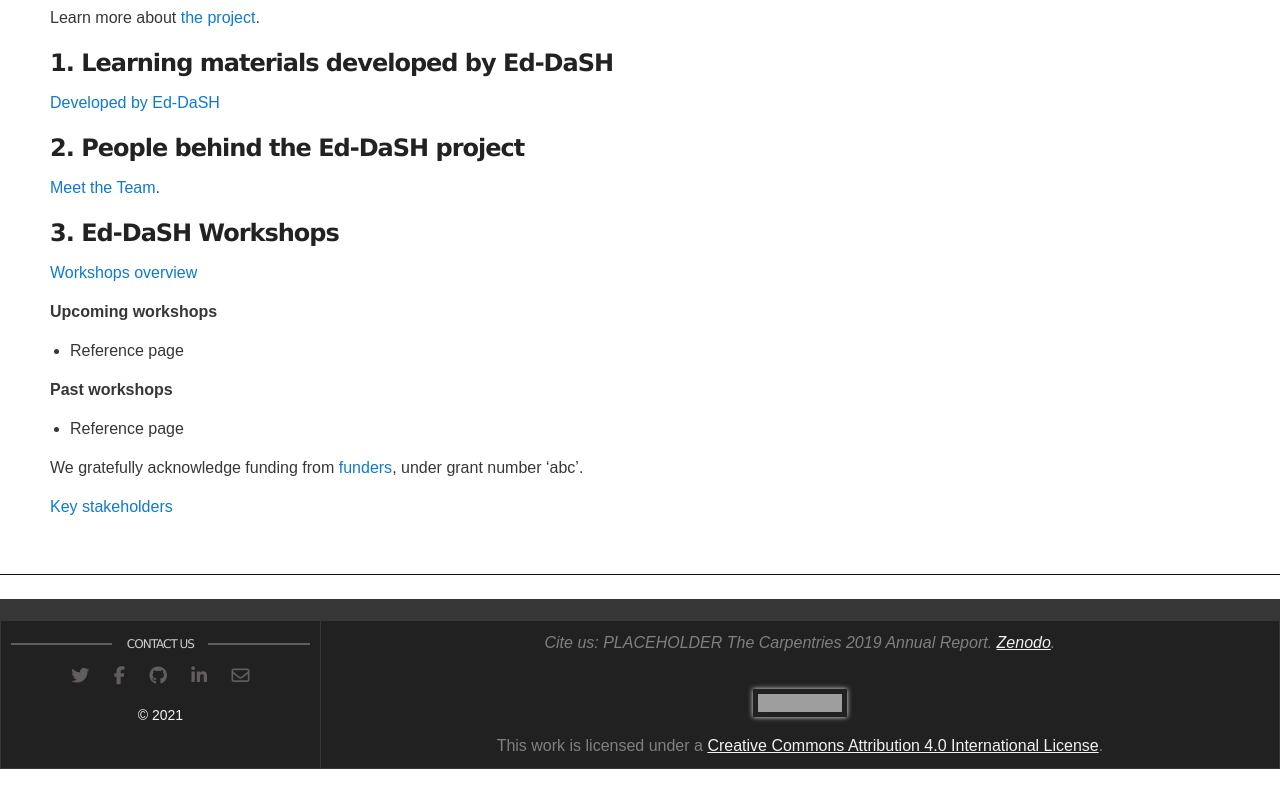
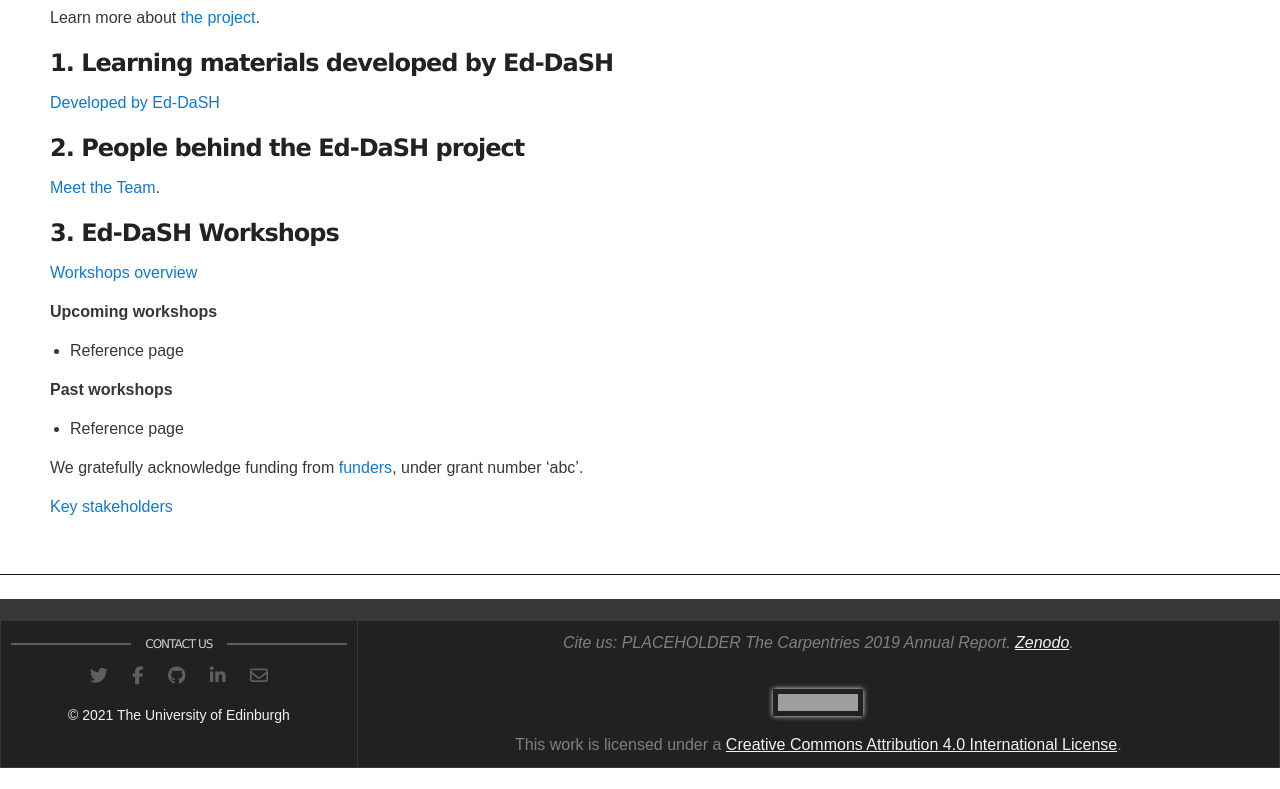
Before and after one commit to edcarp/Ed-DaSH, a Jekyll site: the page built from index.md, in a window 1280 px wide and 900 px high, scrolled down 1011 px, cut to the strip 111-900 px from the top of the window. Built offline with Jekyll 4.4.1, drawn with Linux system fonts in a browser that asks for light colours; nearby versions of some CDN libraries; grey boxes are pictures that could not be loaded.

Commit message:
Update contact.html

```diff
--- a/_includes/contact.html
+++ b/_includes/contact.html
@@ -37,7 +37,7 @@
           </ul>
         </section> <!-- End Section Contact -->
         <div class="copyright">
-          <p> &copy; {{site.time | date: '%Y'}} {{ site.author }} </p>
+          <p> &copy; {{site.time | date: '%Y'}} The University of Edinburgh </p>
         </div>
 
      <!--/font-->
```
